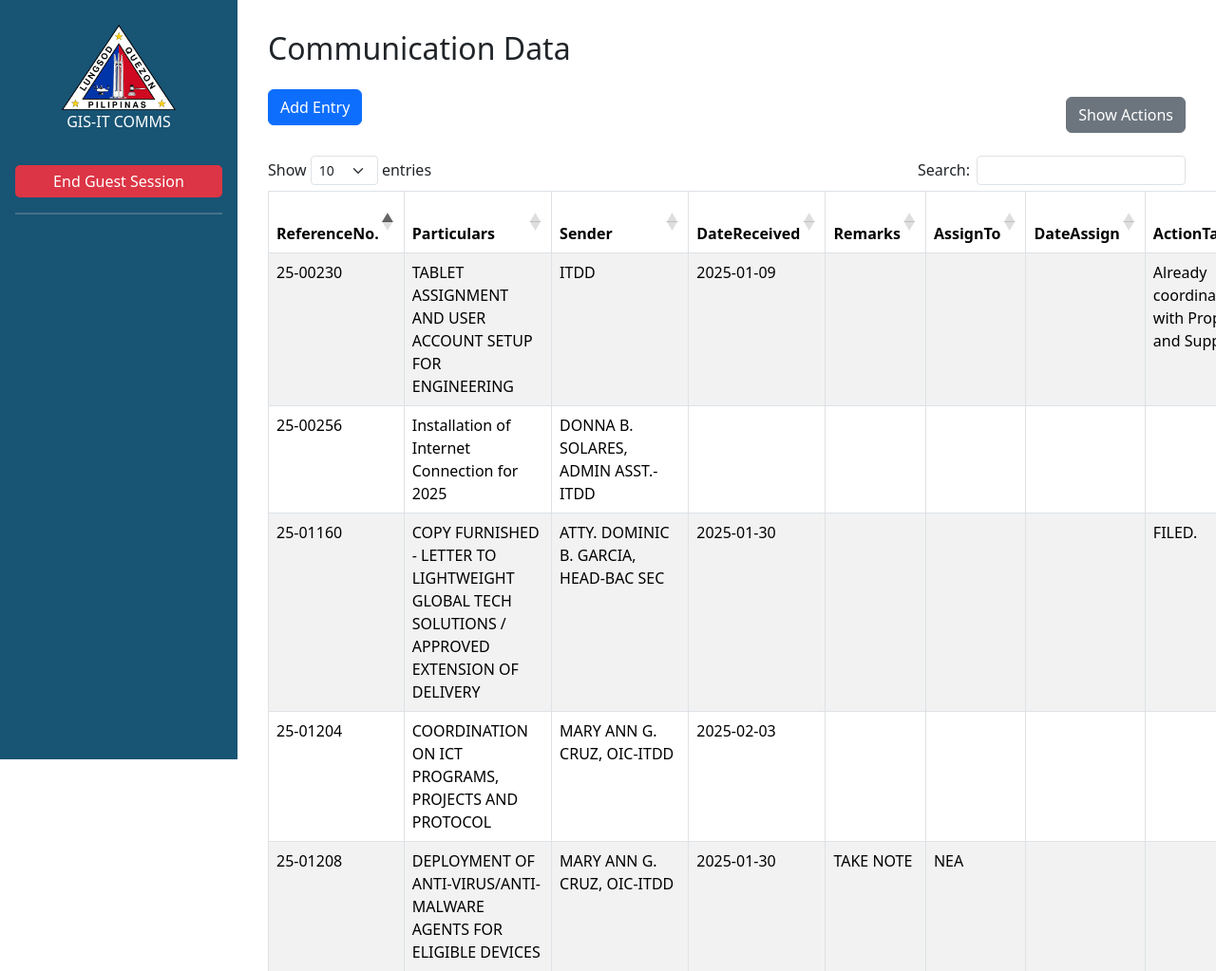
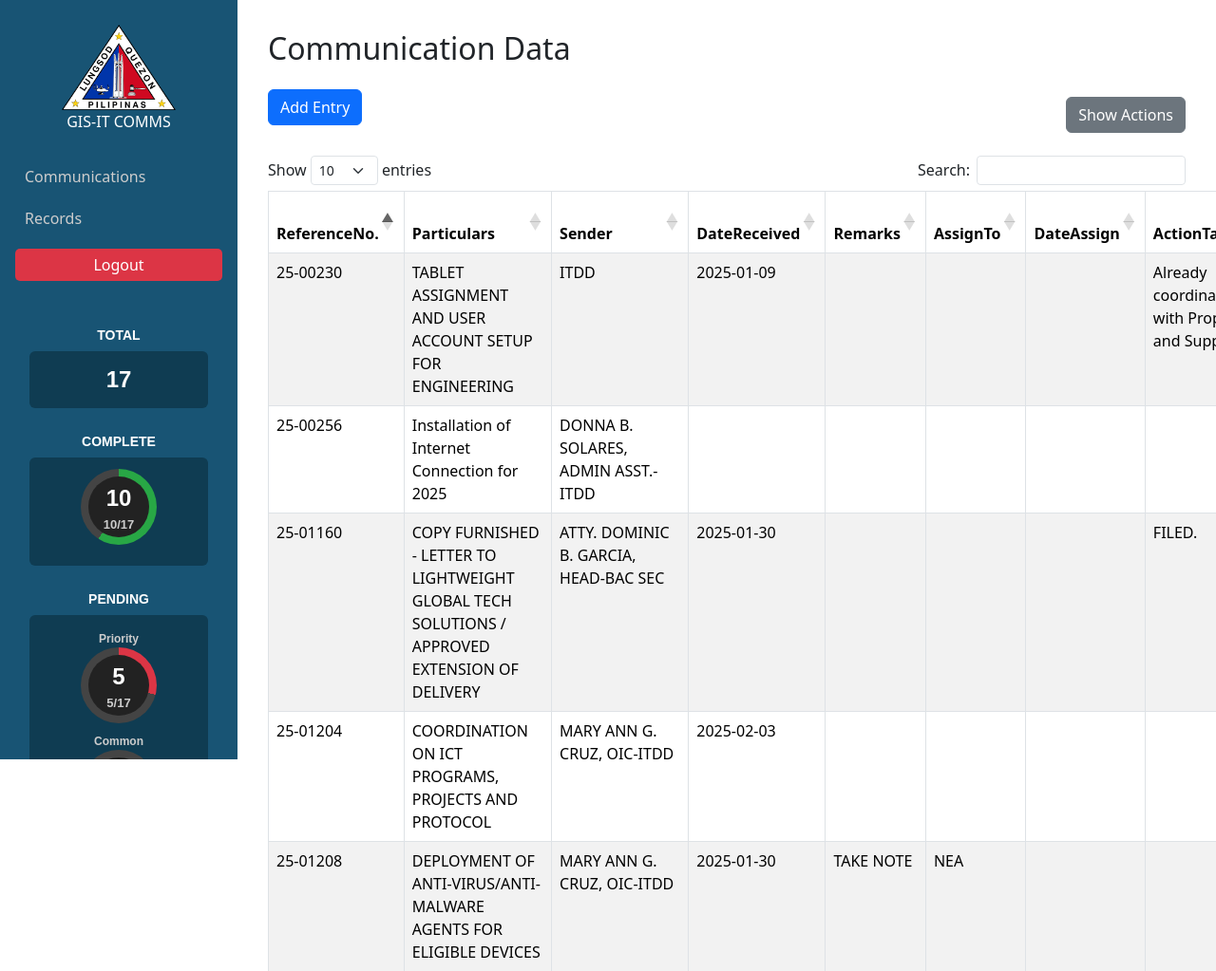
Before and after one commit to Frieren-jk/gis-it-comms, a PHP site: page / in a window 1280 px wide. Shown: the top 1023 px of the page at 95% size. Run offline with PHP 8.4, Linux system fonts and the light colour scheme; the visitor is signed in with stand-in values (Sample User, id 1); data comes from the database, SQL or seed files in the repository; some libraries are stand-ins or nearby versions.

Commit message:
removed guests

```diff
--- a/connection.php
+++ b/connection.php
@@ -1,5 +1,5 @@
 <?php
-$host = "localhost";
+$host = "localhost:3307";
 $dbname = "gis-comms";
 $username = "root";
 $password = "";
--- a/index.php
+++ b/index.php
@@ -1,16 +1,12 @@
 <?php
 session_start();
-
-// Prevent caching so back button doesn't show protected pages
 header("Cache-Control: no-store, no-cache, must-revalidate, max-age=0");
 header("Pragma: no-cache");
 header("Expires: Sat, 26 Jul 1997 05:00:00 GMT");
 
-$is_guest = isset($_SESSION['guest']) && $_SESSION['guest'] === true;
 $is_logged_in = isset($_SESSION['user_id']);
 
-if (!$is_guest && !$is_logged_in) {
-    // Not guest, not logged in — redirect to login
+if (!$is_logged_in) {
     header("Location: login.php");
     exit;
 }
@@ -40,9 +36,6 @@
     <!-- Sidebar -->
     <?php include 'sidebar.php'; ?>
 
-
-
-
     <!-- Main content -->
     <div class="main-content">
         <div id="hover-preview" class="mb-4" style="display: none;">
@@ -57,17 +50,13 @@
 
         <div id="secret-popup"
             style="display:none; position: fixed; top: 0; left: 0; width: 100vw; height: 100vh; z-index: 9999; background-color: rgba(0,0,0,0.9);">
-
             <button id="close-popup"
                 style="position: absolute; top: 20px; right: 30px; background: none; border: none; color: #fff; font-size: 30px; cursor: pointer; z-index: 10000;">✕</button>
-
             <div style="width: 100%; height: 100%; display: flex; align-items: center; justify-content: center;">
                 <img src="img/ojt.png" alt="Secret Image"
                     style="max-width: 90vw; max-height: 90vh; object-fit: contain; border-radius: 10px;">
             </div>
         </div>
-
-
 
 
         <h2 class="mb-4">Communication Data</h2>
@@ -78,8 +67,8 @@
             <button id="toggleActionsBtn" class="btn btn-secondary">
                 Show Actions
             </button>
+        </div>
 
-            </div>
         <table id="dataTable" class="table table-striped table-bordered" style="width:100%">
             <thead>
                 <tr>
@@ -97,12 +86,8 @@
                 </tr>
             </thead>
             <tbody>
-
             </tbody>
         </table>
-
-
-
 
         <!-- Modal -->
         <div class="modal fade" id="previewModal" tabindex="-1" aria-labelledby="previewModalLabel" aria-hidden="true">
@@ -119,9 +104,6 @@
                 </div>
             </div>
         </div>
-
-
-
 
         <div class="modal fade" id="addEntryModal" tabindex="-1" aria-labelledby="addEntryModalLabel"
             aria-hidden="true">
@@ -175,16 +157,13 @@
                                     <label class="form-label">Status</label>
                                     <select class="form-select" name="status" id="status">
                                         <option value="">Select status</option>
-
                                         <option value="Pending-Priority">Pending-Priority</option>
                                         <option value="Pending-Common">Pending-Common</option>
                                         <option value="Take Note">Take Note</option>
-
                                         <option value="Completed-Priority">Completed-Priority</option>
                                         <option value="Completed-Common">Completed-Common</option>
                                         <option value="Cancelled">Cancelled</option>
                                     </select>
-
                                 </div>
                                 <div class="col-md-4">
                                     <label class="form-label">FILE TO</label>
@@ -193,23 +172,15 @@
                             </div>
                             <div class="modal-footer">
                                 <button type="button" class="btn btn-secondary" data-bs-dismiss="modal">Cancel</button>
-
-
                                 <button type="submit" class="btn btn-primary">Add Entry</button>
-
                                 <button type="button" class="btn btn-success d-none" id="updateEntryBtn">Update
                                     Entry</button>
                             </div>
                         </form>
                     </div>
-
-
                 </div>
             </div>
         </div>
-
-
-
     </div>
 
     <!-- jQuery -->
@@ -222,8 +193,5 @@
     <script src="https://cdn.jsdelivr.net/npm/sweetalert2@11"></script>
     <!-- Custom JS -->
     <script src="js/script.js"></script>
-
-
 </body>
-
 </html>
--- a/sidebar.php
+++ b/sidebar.php
@@ -1,7 +1,6 @@
 <!-- sidebar.php -->
 
 <?php
-$is_guest = isset($_SESSION['guest']) && $_SESSION['guest'] === true;
 $is_logged_in = isset($_SESSION['user_id']);
 ?>
 
@@ -65,22 +64,12 @@
 
     <!-- Navigation Menu -->
     <nav class="mt-4">
-        <?php if (!$is_guest): ?>
         <a href="index.php" class="nav-link">Communications</a>
         <a href="records.php" class="nav-link">Records</a>
-        <?php endif; ?>
-        <?php if ($is_guest): ?>
-            <a href="actions/end_guest_session.php" class="logout-link" id="logout-btn" data-guest="true">End Guest
-                Session</a>
-        <?php elseif ($is_logged_in): ?>
         <a href="actions/logout.php" class="logout-link" id="logout-btn" data-guest="false">Logout</a>
-        <?php else: ?>
-            <a href="login.php" class="login-link">Login</a>
-        <?php endif; ?>
     </nav>
 
     <hr style="border: none; height: 2px; background-color: #ccc;">
-    <?php if (!$is_guest): ?>
     <!-- Circles -->
     <div id="sidebar-comm-stats">
         <div class="stat-box">
@@ -129,8 +118,4 @@
             </div>
         </div>
     </div>
-    <?php endif; ?>
-
-
-
 </div>
```
Also changed, not shown: actions/end_guest_session.php (deleted, +0 -13 lines), actions/guest.php (deleted, +0 -14 lines), records.php (+1 -6 lines). Lines whose indentation alone changed are shown as unchanged.
